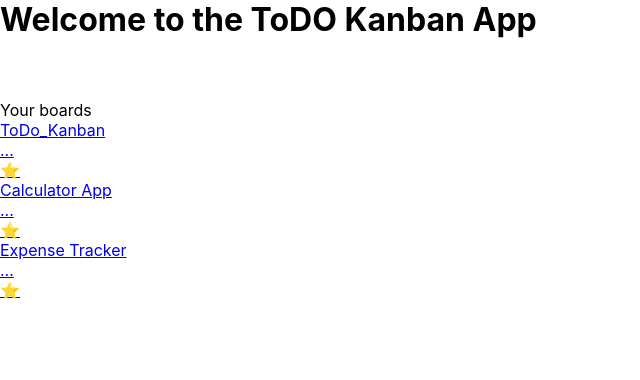
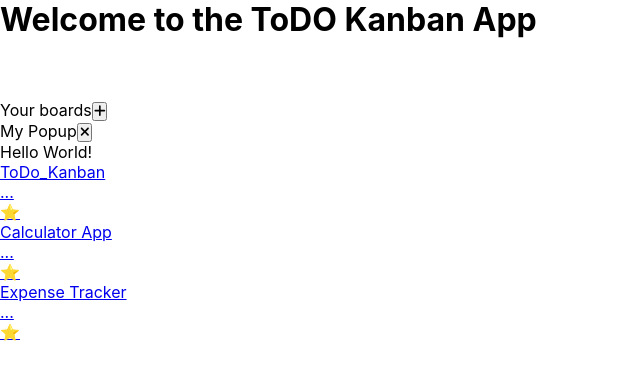
Before and after one commit to XombieZ/Trello-Clone, a React (Create React App) app: page / in a window 1280 px wide. Shown: the top 380 px of the page, without its empty margins (0-640 px from the left). Built offline with nearby package versions, Linux system fonts and the light colour scheme; data requests are answered from the project's data file.

Commit message:
add popup

```diff
--- a/src/DB/db.json
+++ b/src/DB/db.json
@@ -16,7 +16,7 @@
       "id": 3,
       "name": "Expense Tracker",
       "color": "yellow",
-      "background": "https://picsum.photos/id/30/1920/1080"
+      "background": "https://picsum.photos/id/32/1920/1080"
     }
   ],
   "columns": [
@@ -511,7 +511,7 @@
       "id": 98
     },
     {
-      "name": "In Progress",
+      "name": "In Progress test",
       "boardId": "3",
       "id": 99
     },
@@ -564,6 +564,16 @@
       "name": "fsdfds",
       "boardId": "1",
       "id": 109
+    },
+    {
+      "name": "Test",
+      "boardId": "3",
+      "id": 110
+    },
+    {
+      "name": "To Be Decided",
+      "boardId": "3",
+      "id": 111
     }
   ],
   "tasks": [
@@ -1499,6 +1509,18 @@
       "body": "",
       "columnId": "1",
       "id": 154
+    },
+    {
+      "title": "dasdsad",
+      "body": "",
+      "columnId": "66",
+      "id": 155
+    },
+    {
+      "title": "fdsfdsf",
+      "body": "",
+      "columnId": "66",
+      "id": 156
     }
   ]
 }
--- a/src/components/nav-board-item/nav-board-item.css
+++ b/src/components/nav-board-item/nav-board-item.css
@@ -1,8 +1,12 @@
 .nav-board-item{
     display: inline-block;
     font-size: 1.1rem;
-    padding: 0.2rem;
+    padding: 0.2rem 0.3rem;
     text-decoration: none;
+}
+
+.nav-board-item--active{
+    background-color: var(--board-list-item-active);
 }
 
 .nav-board-item:visited{
--- a/src/components/nav-board-item/nav-board-item.js
+++ b/src/components/nav-board-item/nav-board-item.js
@@ -3,7 +3,12 @@ import { NavLink } from "react-router-dom";
 const NavBoardItem = ({ board }) => {
   const { id, name, color } = board;
   return (
-    <NavLink className="nav-board-item" to={`/boards/${id}`}>
+    <NavLink
+      className={({ isActive }) =>
+        isActive ? "nav-board-item nav-board-item--active" : "nav-board-item"
+      }
+      to={`/boards/${id}`}
+    >
       <div
         className={`nav-board-item_color nav-board-item_color--${color}`}
       ></div>
--- a/src/components/nav-board-list/nav-board-list.css
+++ b/src/components/nav-board-list/nav-board-list.css
@@ -1,5 +1,18 @@
+.nav-board-list__header{
+    display: flex;
+    justify-content: space-between;
+    align-items: center;
+    padding: 0.2rem 0.3rem;
+    position: relative;
+}
+
+.nav-board-list__header .title {
+    font-weight: 700;
+}
+
 .nav-board-list_content{
     display: flex;
     flex-direction: column;
+    margin-top: 0.5rem;
 
 }
--- a/src/components/nav-board-list/nav-board-list.js
+++ b/src/components/nav-board-list/nav-board-list.js
@@ -1,6 +1,8 @@
+import { FontAwesomeIcon } from "@fortawesome/react-fontawesome";
 import { useQuery } from "@tanstack/react-query";
 import { getBoards } from "../../api/api";
 import NavBoardItem from "../nav-board-item/nav-board-item";
+import Popup from "../popup/popup";
 
 const NavBoardList = () => {
   const {
@@ -18,8 +20,14 @@ const NavBoardList = () => {
 
   return (
     <section>
-      <header>
-        <p>Your boards</p>
+      <header className="nav-board-list__header">
+        <span className="title">Your boards</span>
+        <button className="btn-add">
+          <FontAwesomeIcon icon={"plus"} />
+        </button>
+        <Popup>
+          <p>Hello World!</p>
+        </Popup>
       </header>
 
       <div className="nav-board-list_content">
--- a/src/components/nav-side/nav-side.css
+++ b/src/components/nav-side/nav-side.css
@@ -1,6 +1,6 @@
 .nav-side{
     width: 260px;
-    border: 1px solid red;
     flex-shrink: 0;
-
+    background-color: var(--nav-side-background);
+    color:azure;
 }
--- /dev/null
+++ b/src/components/popup/popup.css
@@ -0,0 +1,14 @@
+.popup{
+    background-color: var(--popup-background);
+    border: 1px solid grey;
+    border-radius: 5px;
+    position: absolute;
+    top:0;
+    left: 100%;
+    z-index: 9999;
+    color:black
+}
+
+.popup__header {
+    display: flex;
+}
--- /dev/null
+++ b/src/components/popup/popup.js
@@ -0,0 +1,76 @@
+import { FontAwesomeIcon } from "@fortawesome/react-fontawesome";
+import { useCallback } from "react";
+import { useState, useEffect, useRef } from "react";
+import { debounce } from "../utils/utils";
+
+const Popup = ({ children }) => {
+  const popupRef = useRef(null);
+  const initialPopupRelativeTop = useRef(null);
+  const [windowHeight, setWindowHeight] = useState(window.innerHeight);
+
+  useEffect(() => {
+    const handleWindowResize = debounce(() => {
+      setWindowHeight(window.innerHeight);
+    }, 100);
+
+    window.addEventListener("resize", handleWindowResize);
+
+    return () => {
+      window.removeEventListener("resize", handleWindowResize);
+    };
+  }, []);
+
+  const getPopupTopPosition = () => {
+    let nextRelativeTop = initialPopupRelativeTop.current || 0;
+
+    if (popupRef.current) {
+      const popupBoundingBox = popupRef.current.getBoundingClientRect();
+      const popupRelativeTop = +popupRef.current.style.top.slice(0, -2); //remove "px" and convert to Number
+
+      if (popupBoundingBox.bottom > windowHeight) {
+        nextRelativeTop =
+          popupRelativeTop - (popupBoundingBox.bottom - windowHeight);
+      } else {
+        if (popupBoundingBox.bottom <= windowHeight) {
+          nextRelativeTop =
+            popupRelativeTop + (windowHeight - popupBoundingBox.bottom);
+
+          nextRelativeTop =
+            nextRelativeTop >= initialPopupRelativeTop.current
+              ? initialPopupRelativeTop.current
+              : nextRelativeTop;
+        }
+      }
+    }
+
+    return nextRelativeTop;
+  };
+
+  const updatePopupRef = useCallback((node) => {
+    popupRef.current = node;
+    if (!initialPopupRelativeTop.current && node) {
+      initialPopupRelativeTop.current = node.offsetTop;
+      console.log("Initial Top: ", initialPopupRelativeTop.current);
+    }
+  }, []);
+
+  return (
+    <div
+      className="popup"
+      ref={updatePopupRef}
+      style={{
+        top: getPopupTopPosition() + "px",
+      }}
+    >
+      <header className="popup__header">
+        <span className="popup__title">My Popup</span>
+        <button className="btn-cancel-x">
+          <FontAwesomeIcon icon={"plus"} transform={{ rotate: 45 }} />
+        </button>
+      </header>
+      <div className="popup__container">{children}</div>
+    </div>
+  );
+};
+
+export default Popup;
--- /dev/null
+++ b/src/components/utils/utils.js
@@ -0,0 +1,10 @@
+export function debounce(fn, ms) {
+  let timer;
+  return (_) => {
+    clearTimeout(timer);
+    timer = setTimeout((_) => {
+      timer = null;
+      fn.apply(this, arguments);
+    }, ms);
+  };
+}
--- a/src/index.css
+++ b/src/index.css
@@ -28,3 +28,4 @@ code {
 @import "./components/board-column/board-column.css";
 @import "./components/task-card/task-card.css";
 @import "./components/add-item/add-item.css";
+@import "./components/popup/popup.css";
--- a/src/variables.css
+++ b/src/variables.css
@@ -1,10 +1,13 @@
 :root{
     --column-background: #A68A64DD;
+    --popup-background: #a68a64;
     --task-card-background: #C2C5AA;
     --task-add-background: #B6AD90;
     --btn-action: #7F4F24;
     --btn-action-hover: #7f3b24;
     --btn-cancel-x: #333D29;
     --btn-cancel-x-hover: #48563a;
-    --board-list-item-hover: #656d4a78;
+    --board-list-item-hover: #656d4a79;
+    --board-list-item-active: #656d4a;
+    --nav-side-background: #582F0E;
 }
```
